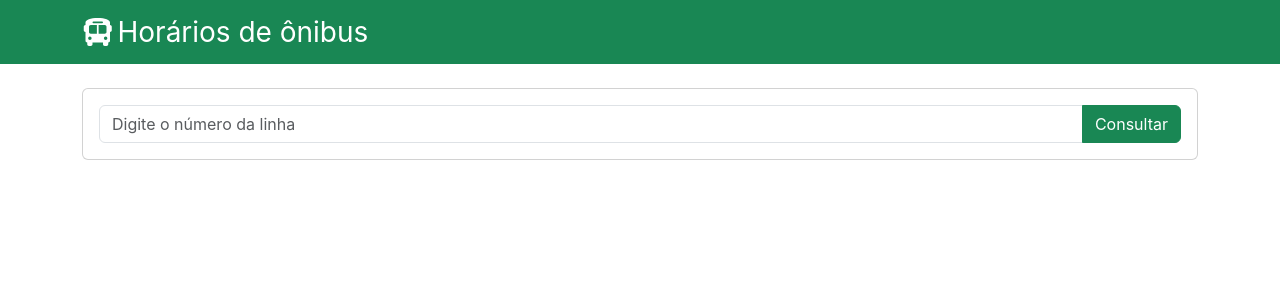
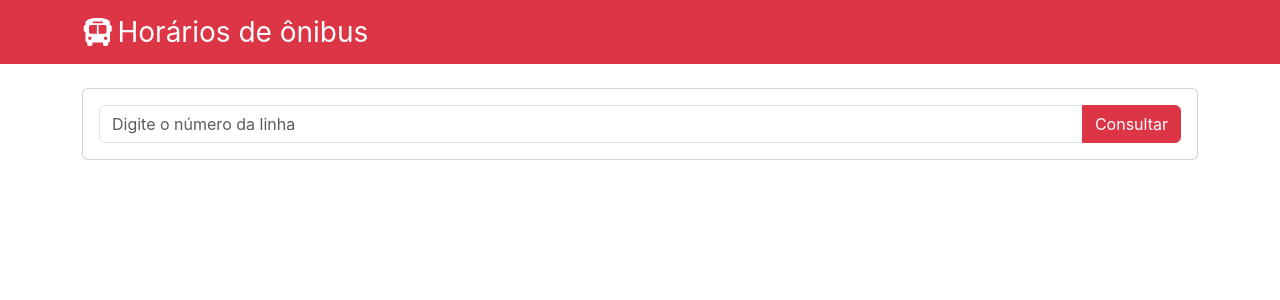
Before and after one commit to theotourn/onibus-poa, a React (Create React App) app: page / in a window 1280 px wide. Shown: the top 300 px of the page. Built offline with nearby package versions, Linux system fonts and the light colour scheme.

Commit message:
color change

```diff
--- a/src/App.js
+++ b/src/App.js
@@ -102,7 +102,7 @@ function App() {
 
   return (
     <div>
-      <div className='navbar bg-success' style={{ height: "4rem" }}>
+      <div className='navbar bg-danger' style={{ height: "4rem" }}>
         <div className='container'>
           <span className='fs-3 text-white'>
             <FontAwesomeIcon icon={faBus} className='pe-1' />
@@ -121,7 +121,7 @@ function App() {
                 value={linha}
                 onChange={(e) => setLinha(e.target.value)}
               />
-              <button className='btn btn-success' onClick={consultarHorarios}>
+              <button className='btn btn-danger' onClick={consultarHorarios}>
                 Consultar
               </button>
             </div>
@@ -152,7 +152,7 @@ function App() {
                         <div className='list-group-item text-center' key={tipoDia}>
                           <h4 className='mt-4'>{formatarNomeDia(tipoDia)}</h4>
                           {horariosDoDia.sort(compareHorarios).map((horario) => (
-                            <div key={horario._id} className='badge bg-success m-1'>
+                            <div key={horario._id} className='badge bg-danger m-1'>
                               {horario.horario_largada}
                             </div>
                           ))}
```
